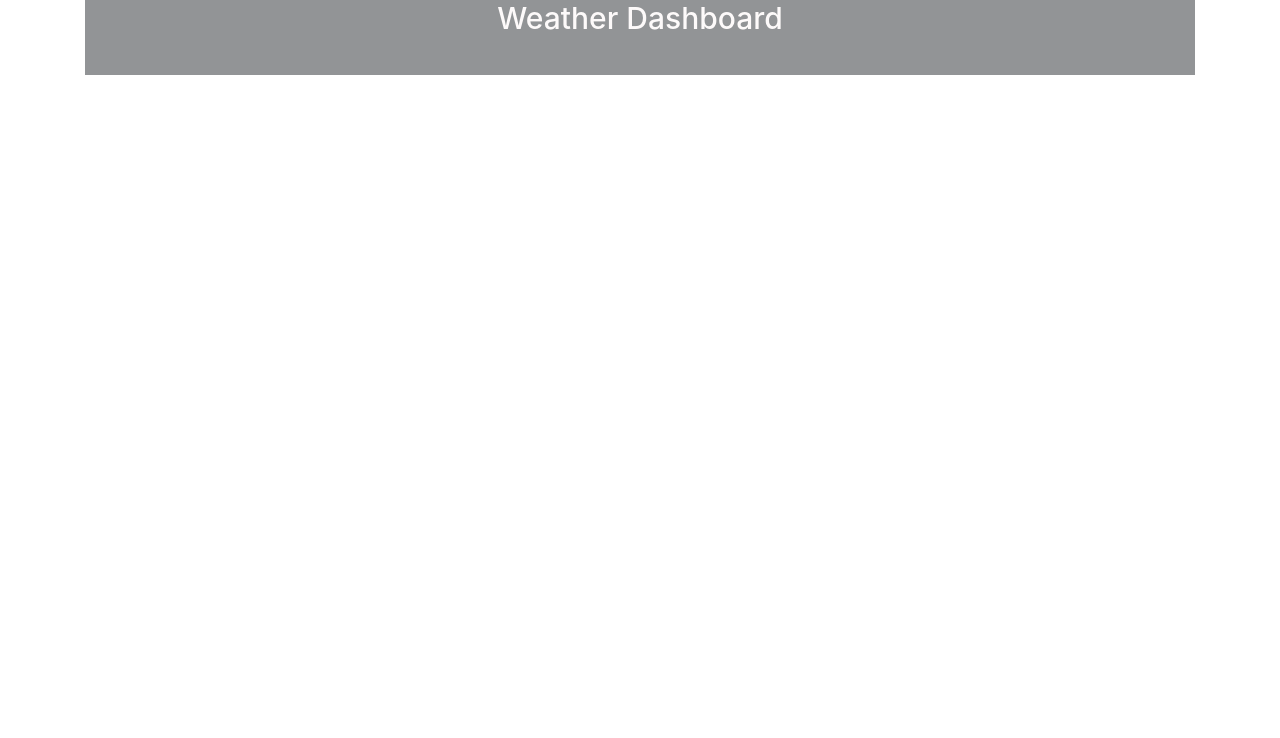
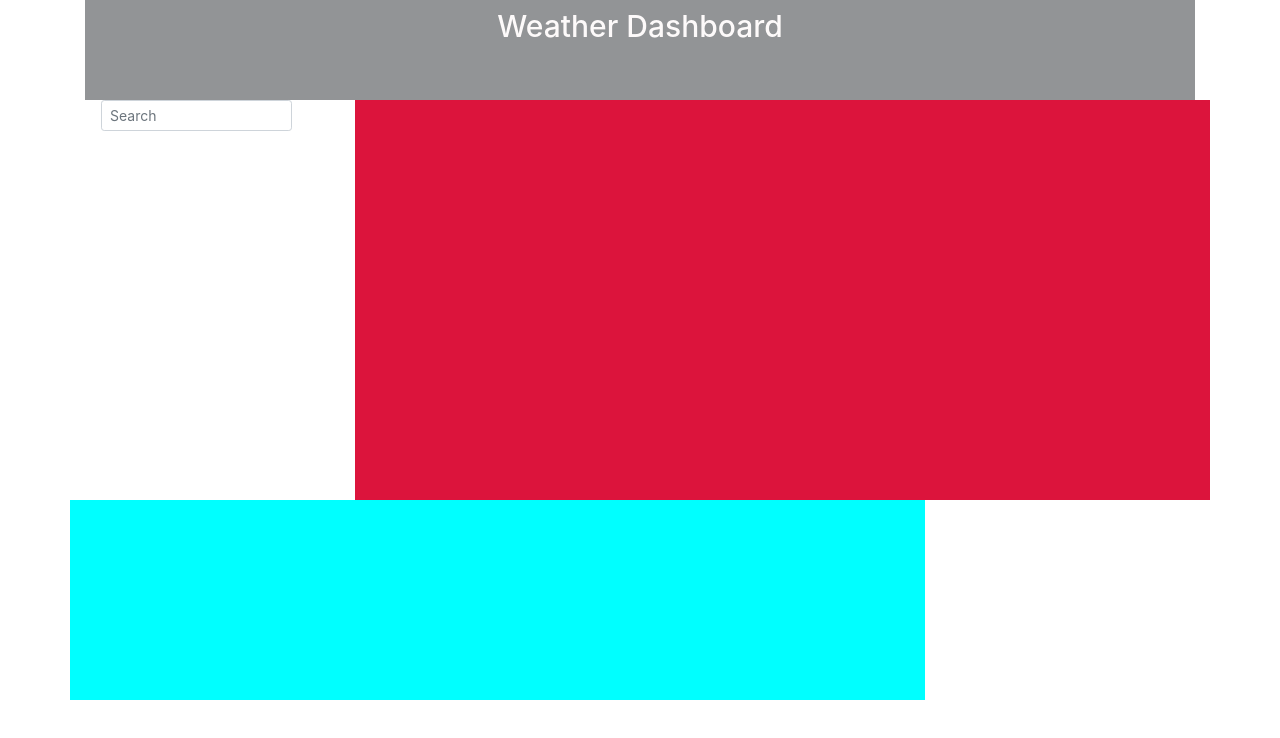
Before and after one commit to FSGeoff/weather-dashboard, a plain HTML site: page index.html in a window 1280 px wide. Drawn offline with nearby package versions, Linux system fonts and the light colour scheme.

Commit message:
HTML skeleton

```diff
--- a/index.html
+++ b/index.html
@@ -1,13 +1,12 @@
 <!DOCTYPE html>
-<html lang="en">
+
+<html>
     <head>
-		<!-- Required meta tags -->
-		<meta charset="utf-8" />
-		<meta
-			name="viewport"
-			content="width=device-width, initial-scale=1, shrink-to-fit=no"
-		/>
-
+        <meta charset="utf-8">
+        <meta http-equiv="X-UA-Compatible" content="IE=edge">
+        <title>Weather DashBoard</title>
+        <meta name="description" content="">
+        <meta name="viewport" content="width=device-width, initial-scale=1">
        <!-- Bootstrap CSS -->
 		<link
         rel="stylesheet"
@@ -42,6 +41,11 @@
     <title>Weather DashBoard</title>
     </head>
     <body>
+
+
+        <script src="" async defer></script>
+    </body>
+</html>
 		<div class="container">
 			<div class="row">
 				<div class="col-md-12">
@@ -49,5 +53,29 @@
 				</div>
 			</div>
 		</div>
+
+		<div class="container">
+			<div class="row">
+                <!-- List of chosen cities HERE beneath search bar -->
+				<div class="col-md-3" id="city-list">
+					<!-- Search form -->
+					<!-- <form class="form-inline">-->
+						<i class="fas fa-search" aria-hidden="true"></i>
+						<input
+							class="form-control form-control-sm ml-3 w-75"
+							type="text"
+							placeholder="Search"
+							aria-label="Search"
+						/>
+					</form>
+                </div>
+                <!-- Current city weather data goes HERE  -->
+                <div class="col-md-9" id="city-weather"></div>
+            </div>
+            <div class="row">
+                <!-- 5 Day Forecast goes here  -->
+                <div class="col-md-9" id="five-day"></div>
+            </div>
+		</div>
 	</body>
 </html>
--- a/style.css
+++ b/style.css
@@ -3,6 +3,27 @@
 	background-color: #929496;
 	text-align: center;
 	font-size: 30px;
-	height: 75px;
+	height: 100px;
+	padding: 8px;
+	margin: auto;
 	width: 100%;
 }
+
+.form-control form-control-sm ml-3 w-75 {
+	float: left;
+}
+
+#city-weather {
+	height: 400px;
+	margin: auto;
+	position: right;
+	background-color: crimson;
+	border-color: cornflowerblue;
+	border: 3px;
+}
+
+#five-day {
+	height: 200px;
+	background-color: cyan;
+	position: right;
+}
```
Lines whose indentation alone changed are shown as unchanged.
